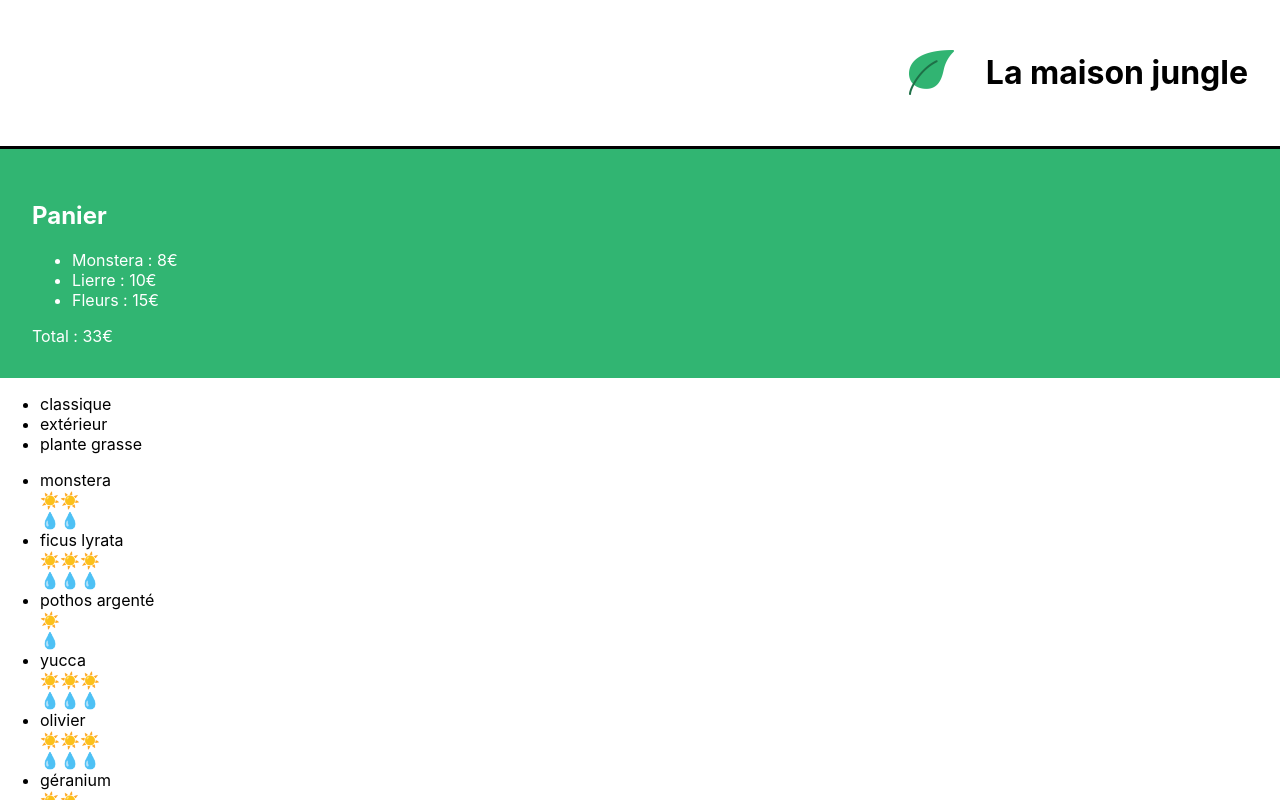
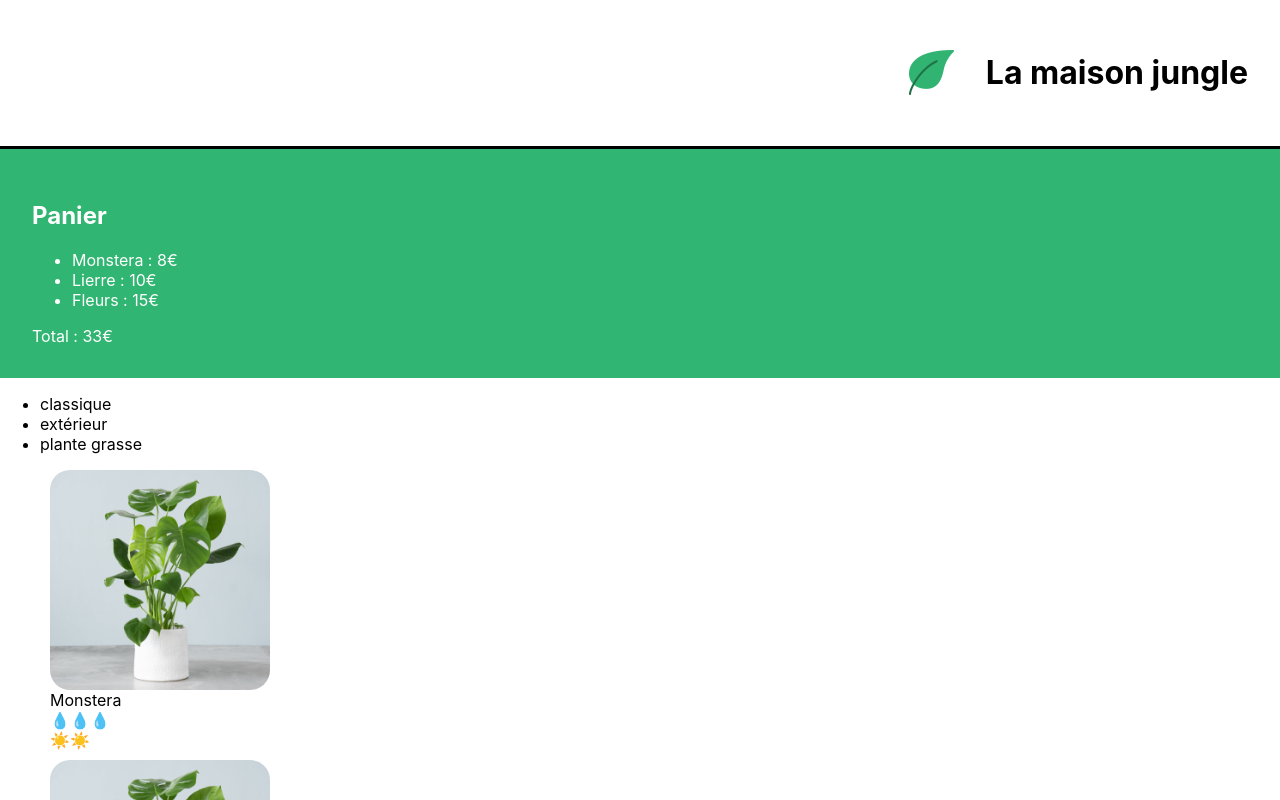
Before and after one commit to Atilian/la-maison-jungle, a React (Create React App) app: page / in a window 1280 px wide. Shown: the top 800 px of the page. Built offline with nearby package versions, Linux system fonts and the light colour scheme.

Commit message:
new installation

```diff
--- /dev/null
+++ b/src/components/PlantItem.js
@@ -0,0 +1,25 @@
+import CareScale from "./CareScale"
+import "../styles/PlantItem.css"
+
+
+function handleClick (plantName) {
+
+    alert(`Vous voulez achete ${plantName} ?`)
+
+}
+
+
+function PlantItem ({ id, cover, name, water, light }) {
+    return (
+        <li onClick={() => handleClick(name)} className="lmj-plant-item">
+            <img className="lmj-plant-item-cover" src={cover} alt={`${name} cover`}/>
+            {name}
+            <div>
+                <CareScale careType="water" scaleValue={water}/>
+                <CareScale careType="light" scaleValue={light}/>
+            </div>
+        </li>
+    )
+}
+
+export default PlantItem
--- a/src/components/ShoppingList.js
+++ b/src/components/ShoppingList.js
@@ -1,6 +1,7 @@
 import "../styles/ShoppingList.css"
 import { plantList } from  "../datas/plantList"
-import CareScale from "./CareScale";
+import PlantItem from "./PlantItem"
+
 
 function ShoppingList () {
 
@@ -17,13 +18,14 @@
                 ))}
             </ul>
             <ul>
-                {plantList.map((plant) => (
-                    <li key={`${plant.id}`}>
-                        {plant.name}
-                        {plant.isSpecialOffer ? <div className="lmj-sales">SOLDE</div> : null}
-                        <CareScale careType="light" scaleValue={plant.light}/>
-                        <CareScale careType="water" scaleValue={plant.light}/>
-                    </li>
+                {plantList.map(({id, cover, name, water, light}) => (
+                    <PlantItem key={id}
+                        id={id}
+                        cover={cover}
+                        name={name}
+                        water={water}
+                        light={light}
+                    />
                 ))}
             </ul>
         </div>
--- a/src/datas/plantList.js
+++ b/src/datas/plantList.js
@@ -1,3 +1,5 @@
+import monstera from '../assets/monstera.jpg'
+
 export const plantList = [
 	{
 		name: 'monstera',
@@ -5,42 +7,48 @@
 		id: '1ed',
 		isBestSale: true,
 		light: 2,
-		water: 3
+		water: 3,
+		cover: monstera
 	},
 	{
 		name: 'ficus lyrata',
 		category: 'classique',
 		id: '2ab',
 		light: 3,
-		water: 1
+		water: 1,
+		cover: monstera
 	},
 	{
 		name: 'pothos argenté',
 		category: 'classique',
 		id: '3sd',
 		light: 1,
-		water: 2
+		water: 2,
+		cover: monstera
 	},
 	{
 		name: 'yucca',
 		category: 'classique',
 		id: '4kk',
 		light: 3,
-		water: 1
+		water: 1,
+		cover: monstera
 	},
 	{
 		name: 'olivier',
 		category: 'extérieur',
 		id: '5pl',
 		light: 3,
-		water: 1
+		water: 1,
+		cover: monstera
 	},
 	{
 		name: 'géranium',
 		category: 'extérieur',
 		id: '6uo',
 		light: 2,
-		water: 2
+		water: 2,
+		cover: monstera
 	},
 	{
 		name: 'basilique',
@@ -48,20 +56,23 @@
 		id: '7ie',
 		isBestSale: true,
 		light: 2,
-		water: 3
+		water: 3,
+		cover: monstera
 	},
 	{
 		name: 'aloe',
 		category: 'plante grasse',
 		id: '8fp',
 		light: 2,
-		water: 1
+		water: 1,
+		cover: monstera
 	},
 	{
 		name: 'succulente',
 		category: 'plante grasse',
 		id: '9vn',
 		light: 2,
-		water: 1
+		water: 1,
+		cover: monstera
 	}
 ]
--- /dev/null
+++ b/src/styles/PlantItem.css
@@ -0,0 +1,14 @@
+.lmj-plant-item-cover {
+	height: 220px;
+	width: 220px;
+	border-radius: 20px;
+}
+
+.lmj-plant-item {
+	margin: 10px;
+	display: flex;
+	align-items: flex-start;
+	justify-content: center;
+	flex-direction: column;
+	text-transform: capitalize;
+}
--- a/src/styles/ShoppingList.css
+++ b/src/styles/ShoppingList.css
@@ -5,26 +5,3 @@
 	flex-wrap: wrap;
 	max-width: 800px;
 }
-
-.lmj-plant-item {
-	border: solid 2px black;
-	border-radius: 10px;
-	height: 150px;
-	width: 150px;
-	margin: 10px;
-	display: flex;
-	align-items: center;
-	justify-content: center;
-	flex-direction: column;
-	position: relative;
-}
-
-.lmj-sales {
-	position: absolute;
-	right: 0px;
-	top: 10px;
-	font-weight: 500;
-	color: white;
-	padding: 5px 10px;
-	background-color: #31b572;
-}
```
Also changed, not shown: src/assets/monstera.jpg (added).
